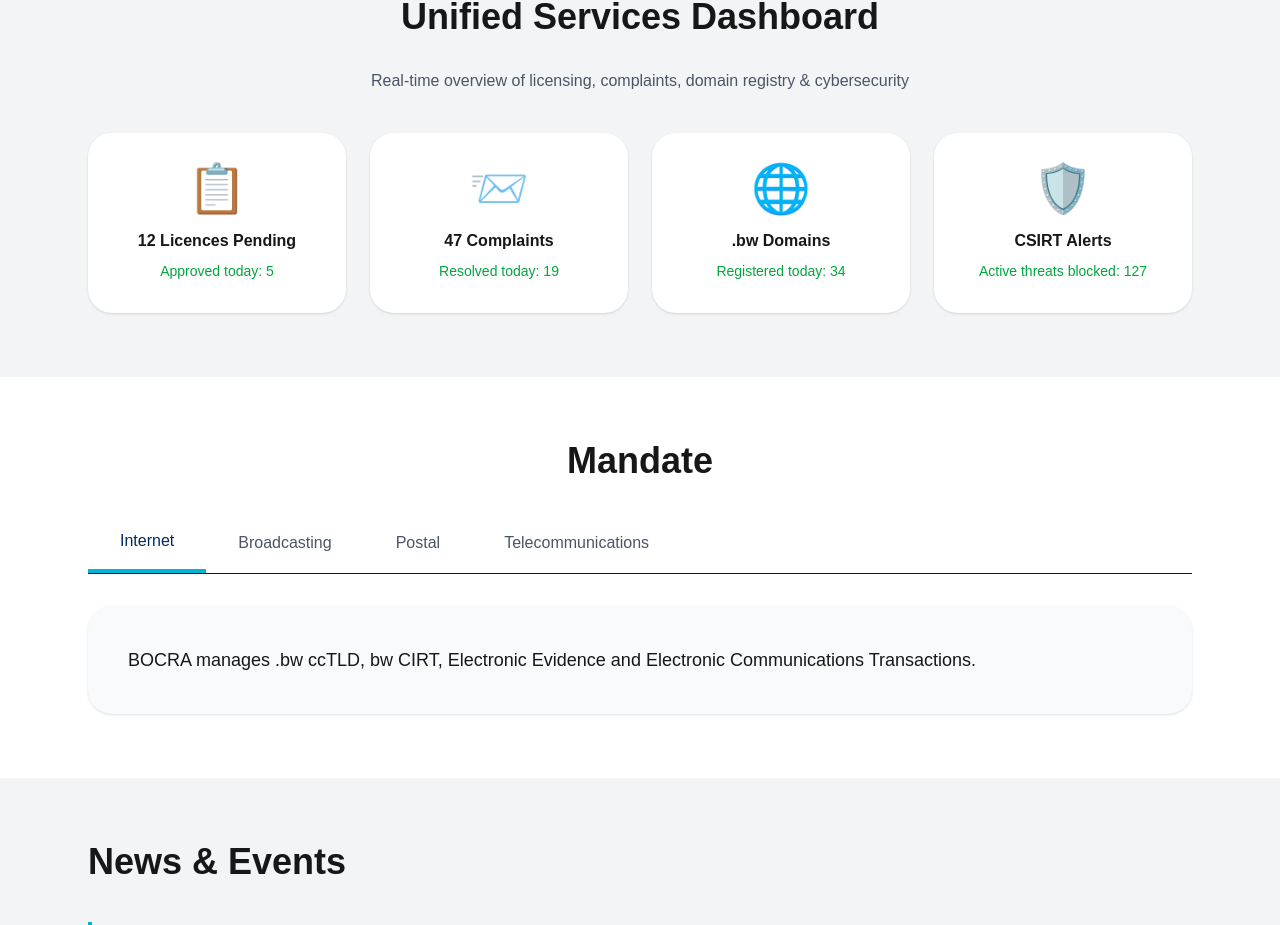
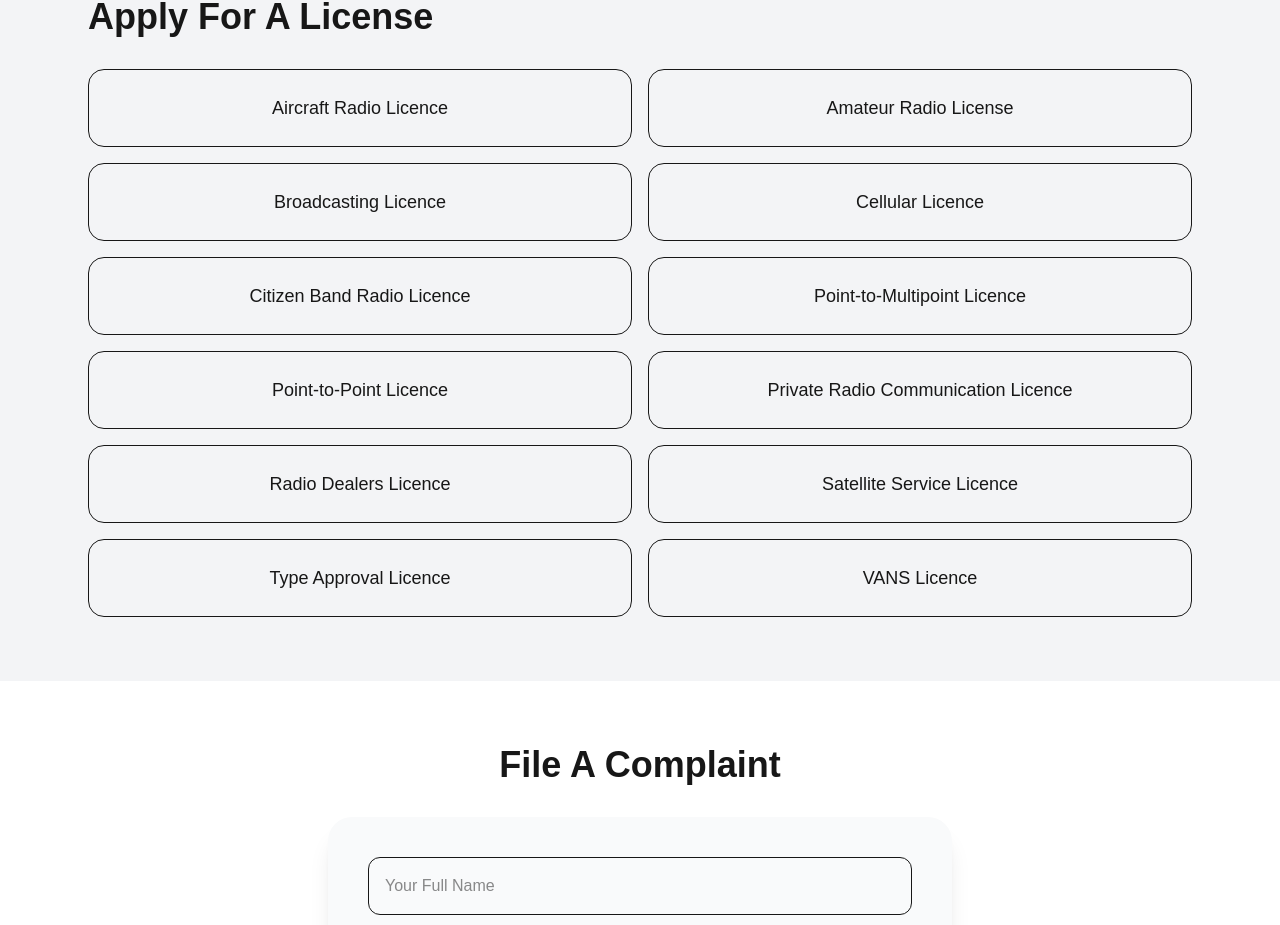
Before and after one commit to kalamorevusi-tech/bocra-reimagined-vusi-kalamore, a Next.js app: page / in a window 1280 px wide. Shown: the part 1327-2252 px from the top of the page. Built offline with nearby package versions, Linux system fonts and the light colour scheme.

Commit message:
Added real License Application Tracker with queue position

```diff
--- a/app/page.tsx
+++ b/app/page.tsx
@@ -9,7 +9,38 @@
   const [formData, setFormData] = useState({ name: "", email: "", message: "" });
   const [submitted, setSubmitted] = useState(false);
 
-  const handleSubmit = (e: React.FormEvent) => {
+  // New state for license tracker
+  const [selectedLicense, setSelectedLicense] = useState(null);
+  const [queuePosition, setQueuePosition] = useState(null);
+
+  const licenses = [
+    { name: "Aircraft Radio Licence", link: "https://www.bocra.org.bw/aircraft-radio-licence" },
+    { name: "Amateur Radio License", link: "https://www.bocra.org.bw/amateur-radio-license" },
+    { name: "Broadcasting Licence", link: "https://www.bocra.org.bw/broadcasting-licence" },
+    { name: "Cellular Licence", link: "https://www.bocra.org.bw/cellular-licence-0" },
+    { name: "Citizen Band Radio Licence", link: "https://www.bocra.org.bw/citizen-band-radio-licence-0" },
+    { name: "Point-to-Multipoint Licence", link: "https://www.bocra.org.bw/point-multipoint-licence" },
+    { name: "Point-to-Point Licence", link: "https://www.bocra.org.bw/point-point-licence" },
+    { name: "Private Radio Communication Licence", link: "https://www.bocra.org.bw/private-radio-communication-licence-0" },
+    { name: "Radio Dealers Licence", link: "https://www.bocra.org.bw/radio-dealers-licence" },
+    { name: "Satellite Service Licence", link: "https://www.bocra.org.bw/satellite-service-licence-0" },
+    { name: "Type Approval Licence", link: "https://www.bocra.org.bw/type-approval-licence-0" },
+    { name: "VANS Licence", link: "https://www.bocra.org.bw/vans-licence" }
+  ];
+
+  const handleLicenseClick = (license) => {
+    setSelectedLicense(license);
+    setQueuePosition(null);
+  };
+
+  const handleApplySubmit = (e) => {
+    e.preventDefault();
+    const randomQueue = Math.floor(Math.random() * 50) + 5;
+    const randomTotal = randomQueue + Math.floor(Math.random() * 40) + 20;
+    setQueuePosition({ position: randomQueue, total: randomTotal });
+  };
+
+  const handleComplaintSubmit = (e) => {
     e.preventDefault();
     const subject = `New Complaint from ${formData.name}`;
     const body = `Name: ${formData.name}\nEmail: ${formData.email}\n\nComplaint:\n${formData.message}`;
@@ -31,7 +62,7 @@
         </div>
       </div>
 
-      {/* Navbar - Big logo */}
+      {/* Navbar */}
       <nav className="bg-[#002B5B] text-white py-6 sticky top-0 z-50 shadow">
         <div className="max-w-7xl mx-auto px-6 flex flex-col md:flex-row md:items-center gap-6">
           <div>
@@ -76,7 +107,7 @@
         </div>
       </section>
 
-      {/* Popular Services This Week - Clean "MOST VISITED" in italic grey-black */}
+      {/* Popular Services */}
       <section id="popular" className="py-16 bg-white">
         <div className="max-w-6xl mx-auto px-6">
           <h2 className="text-4xl font-bold mb-10">Popular Services This Week</h2>
@@ -93,97 +124,59 @@
         </div>
       </section>
 
-      {/* Unified Services Dashboard (addresses integration + real-time analytics) */}
-      <section className="py-16 bg-gray-100">
-        <div className="max-w-6xl mx-auto px-6">
-          <h2 className="text-4xl font-bold mb-8 text-center">Unified Services Dashboard</h2>
-          <p className="text-center text-gray-600 mb-10">Real-time overview of licensing, complaints, domain registry & cybersecurity</p>
-          <div className="grid md:grid-cols-4 gap-6 text-center">
-            <div className="bg-white p-8 rounded-3xl shadow">
-              <div className="text-5xl mb-4">📋</div>
-              <h3 className="font-bold">12 Licences Pending</h3>
-              <p className="text-green-600 text-sm mt-2">Approved today: 5</p>
-            </div>
-            <div className="bg-white p-8 rounded-3xl shadow">
-              <div className="text-5xl mb-4">📨</div>
-              <h3 className="font-bold">47 Complaints</h3>
-              <p className="text-green-600 text-sm mt-2">Resolved today: 19</p>
-            </div>
-            <div className="bg-white p-8 rounded-3xl shadow">
-              <div className="text-5xl mb-4">🌐</div>
-              <h3 className="font-bold">.bw Domains</h3>
-              <p className="text-green-600 text-sm mt-2">Registered today: 34</p>
-            </div>
-            <div className="bg-white p-8 rounded-3xl shadow">
-              <div className="text-5xl mb-4">🛡️</div>
-              <h3 className="font-bold">CSIRT Alerts</h3>
-              <p className="text-green-600 text-sm mt-2">Active threats blocked: 127</p>
-            </div>
-          </div>
-        </div>
-      </section>
-
-      {/* Mandate Quicktabs */}
-      <section id="mandate" className="py-16 bg-white">
-        <div className="max-w-6xl mx-auto px-6">
-          <h2 className="text-4xl font-bold mb-8 text-center">Mandate</h2>
-          <div className="flex border-b mb-8">
-            {["Internet", "Broadcasting", "Postal", "Telecommunications"].map(tab => (
-              <button key={tab} onClick={() => setActiveTab(tab)} className={`px-8 py-4 font-medium ${activeTab === tab ? 'border-b-4 border-[#00B4D8] text-[#002B5B]' : 'text-gray-600'}`}>{tab}</button>
-            ))}
-          </div>
-          <div className="bg-gray-50 p-10 rounded-3xl shadow text-lg">
-            {activeTab === "Internet" && <p>BOCRA manages .bw ccTLD, bw CIRT, Electronic Evidence and Electronic Communications Transactions.</p>}
-            {activeTab === "Broadcasting" && <p>Regulates Yarona FM, Duma FM, Gabz FM, and eBotswana with local content quotas.</p>}
-            {activeTab === "Postal" && <p>Ensures safe, reliable and affordable postal services across Botswana.</p>}
-            {activeTab === "Telecommunications" && <p>Handles Type Approval, Radio Spectrum Planning, Numbering Plan and National Radio Frequency Plan.</p>}
-          </div>
-        </div>
-      </section>
-
-      {/* News & Events */}
-      <section id="news" className="py-16 bg-gray-100">
-        <div className="max-w-6xl mx-auto px-6">
-          <h2 className="text-4xl font-bold mb-10">News & Events</h2>
-          <div className="space-y-6">
-            <div className="border-l-4 border-[#00B4D8] pl-6">
-              <p className="font-bold">PUBLIC NOTICE - BOCRA WEBSITE DEVELOPMENT HACKATHON</p>
-              <p className="text-sm text-gray-500">20 March 2026</p>
-            </div>
-          </div>
-        </div>
-      </section>
-
-      {/* Apply For A License */}
-      <section id="license" className="py-16 bg-white">
+      {/* Apply For A License - Now with Queue Tracker */}
+      <section id="license" className="py-16 bg-gray-100">
         <div className="max-w-6xl mx-auto px-6">
           <h2 className="text-4xl font-bold mb-8">Apply For A License</h2>
           <div className="grid md:grid-cols-2 gap-4 text-lg">
-            {[
-              { name: "Aircraft Radio Licence", link: "https://www.bocra.org.bw/aircraft-radio-licence" },
-              { name: "Amateur Radio License", link: "https://www.bocra.org.bw/amateur-radio-license" },
-              { name: "Broadcasting Licence", link: "https://www.bocra.org.bw/broadcasting-licence" },
-              { name: "Cellular Licence", link: "https://www.bocra.org.bw/cellular-licence-0" },
-              { name: "Citizen Band Radio Licence", link: "https://www.bocra.org.bw/citizen-band-radio-licence-0" },
-              { name: "Point-to-Multipoint Licence", link: "https://www.bocra.org.bw/point-multipoint-licence" },
-              { name: "Point-to-Point Licence", link: "https://www.bocra.org.bw/point-point-licence" },
-              { name: "Private Radio Communication Licence", link: "https://www.bocra.org.bw/private-radio-communication-licence-0" },
-              { name: "Radio Dealers Licence", link: "https://www.bocra.org.bw/radio-dealers-licence" },
-              { name: "Satellite Service Licence", link: "https://www.bocra.org.bw/satellite-service-licence-0" },
-              { name: "Type Approval Licence", link: "https://www.bocra.org.bw/type-approval-licence-0" },
-              { name: "VANS Licence", link: "https://www.bocra.org.bw/vans-licence" }
-            ].map((item, i) => (
-              <a key={i} href={item.link} target="_blank" className="p-6 border rounded-2xl hover:bg-white cursor-pointer block">{item.name}</a>
+            {licenses.map((item, i) => (
+              <div
+                key={i}
+                onClick={() => handleLicenseClick(item)}
+                className="p-6 border rounded-2xl hover:bg-white cursor-pointer block text-center font-medium"
+              >
+                {item.name}
+              </div>
             ))}
           </div>
         </div>
       </section>
 
+      {/* License Application Tracker Modal */}
+      {selectedLicense && (
+        <div className="fixed inset-0 bg-black/70 flex items-center justify-center z-50" onClick={() => setSelectedLicense(null)}>
+          <div className="bg-white rounded-3xl p-10 max-w-md w-full mx-4" onClick={e => e.stopPropagation()}>
+            <h3 className="text-3xl font-bold mb-6">Application for {selectedLicense.name}</h3>
+
+            {!queuePosition ? (
+              <form onSubmit={handleApplySubmit} className="space-y-6">
+                <input type="text" placeholder="Your Full Name" className="w-full p-4 border rounded-2xl" required />
+                <input type="email" placeholder="Email Address" className="w-full p-4 border rounded-2xl" required />
+                <button type="submit" className="w-full bg-[#002B5B] text-white py-5 rounded-2xl text-xl font-semibold">
+                  Submit Application
+                </button>
+              </form>
+            ) : (
+              <div className="text-center py-8">
+                <div className="text-6xl mb-6">📋</div>
+                <p className="text-2xl font-bold text-green-600">Application Received!</p>
+                <p className="text-5xl font-bold mt-8 text-[#002B5B]">
+                  #{queuePosition.position}
+                </p>
+                <p className="text-xl text-gray-600 mt-2">out of {queuePosition.total} applicants</p>
+                <p className="text-lg mt-8">Estimated processing time: 8–14 working days</p>
+                <button onClick={() => { setSelectedLicense(null); setQueuePosition(null); }} className="mt-10 text-[#00B4D8] font-medium">Close</button>
+              </div>
+            )}
+          </div>
+        </div>
+      )}
+
       {/* Complaint Form */}
-      <section id="complaints" className="py-16 bg-gray-100">
+      <section id="complaints" className="py-16 bg-white">
         <div className="max-w-2xl mx-auto px-6">
           <h2 className="text-4xl font-bold text-center mb-8">File A Complaint</h2>
-          <form onSubmit={handleSubmit} className="bg-white p-10 rounded-3xl shadow-xl">
+          <form onSubmit={handleComplaintSubmit} className="bg-gray-50 p-10 rounded-3xl shadow-xl">
             <input type="text" placeholder="Your Full Name" value={formData.name} onChange={e => setFormData({...formData, name: e.target.value})} className="w-full mb-6 p-4 border rounded-xl" required />
             <input type="email" placeholder="Email Address" value={formData.email} onChange={e => setFormData({...formData, email: e.target.value})} className="w-full mb-6 p-4 border rounded-xl" required />
             <textarea placeholder="Describe your complaint..." rows={6} value={formData.message} onChange={e => setFormData({...formData, message: e.target.value})} className="w-full mb-8 p-4 border rounded-xl" required />
```
